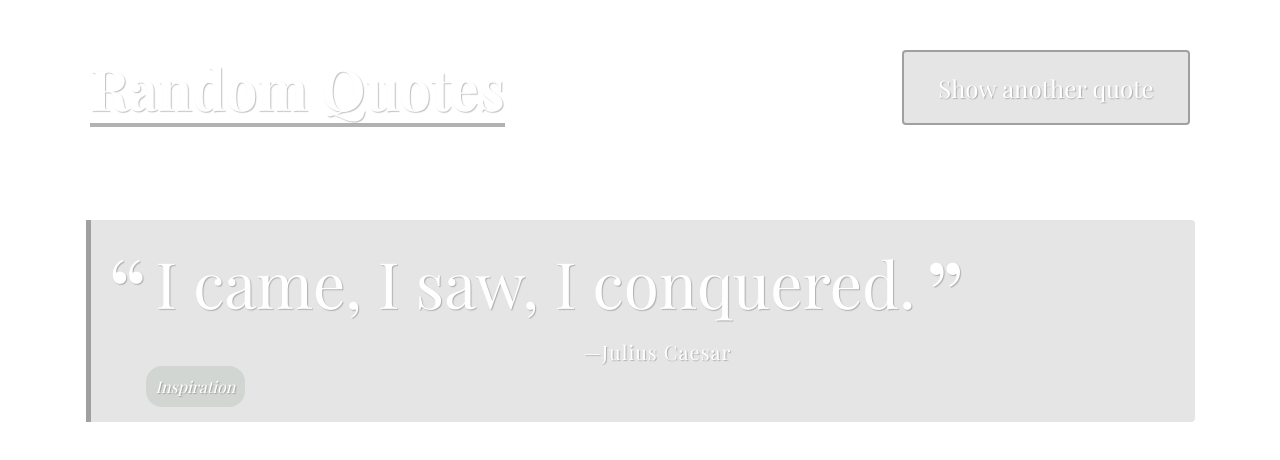
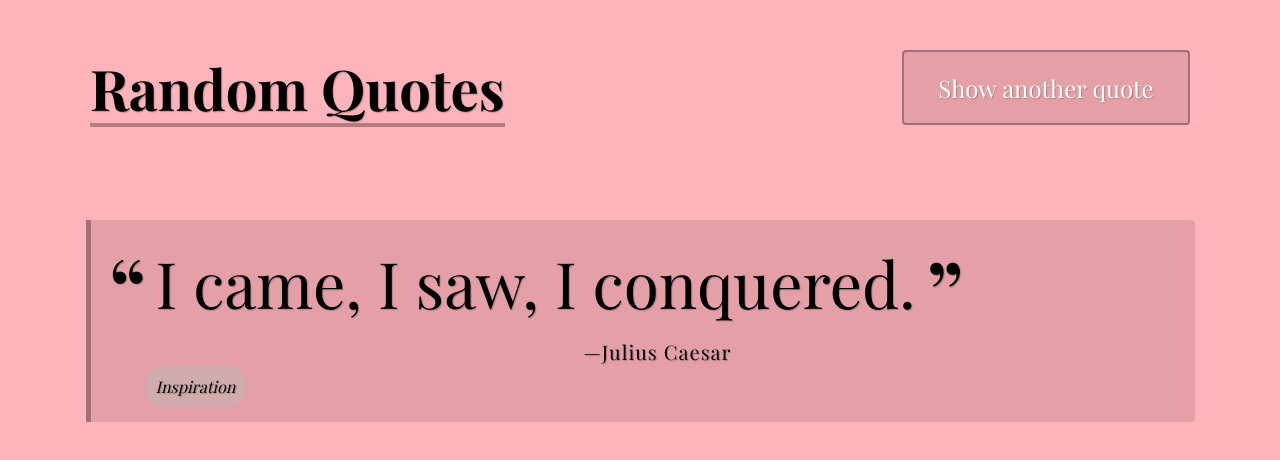
Before and after one commit to Emely1229/Random_Quote_Generator, a plain HTML site: page index.html in a window 1280 px wide. Drawn offline with nearby package versions, Linux system fonts and the light colour scheme; a web font is replaced by a local one.

Commit message:
fixed changing background colors

```diff
--- a/css/styles.css
+++ b/css/styles.css
@@ -6,7 +6,6 @@
  @import url('https://fonts.googleapis.com/css?family=Playfair+Display:400,400i,700,700i&display=swap');
 
 body {
-  color: white;
   font-family: 'Playfair Display', serif;
   padding: 5px;
 }
--- a/js/script.js
+++ b/js/script.js
@@ -83,6 +83,9 @@ function printQuote() {
 window.setInterval('refresh()', 10000);
 //this will set the function refresh which will refresh the page to every 10 seconds or 10000 milliseconds
 
+window.setInterval('reloadColor()',10000);
+//will set the function reloadColor() to every 10 seconds and change the color to a random background-color
+
 function refresh() {
   //this function will make the window reload
        window .location.reload();
@@ -96,11 +99,14 @@ document.getElementById('quote-box').innerHTML = printQuote();
  * click event listener for the print quote button
  * DO NOT CHANGE THE CODE BELOW!!
 ***/
-let randomColor = getRandomColor();
 
-console.log(randomColor);
-
-
+function reloadColor() {
+  getRandomColor();
+  document.body.style.backgroundColor = `rgb${getRandomColor()}`;
+}
+//creates line of code for background-color
+console.log(reloadColor());
+//changes the background color of the body
 document.getElementById("load-quote").addEventListener("click", function() {
   //sets the function printQuote() onto the "load-quote" which is the button to get a new quote
         document.getElementById('quote-box').innerHTML = printQuote();
```
